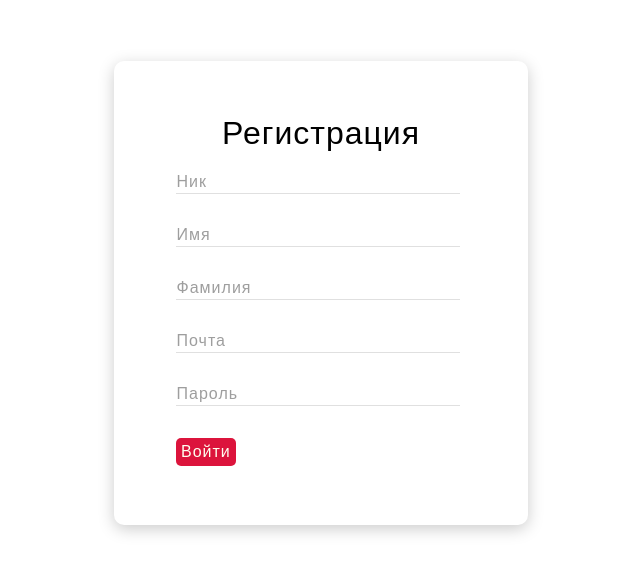
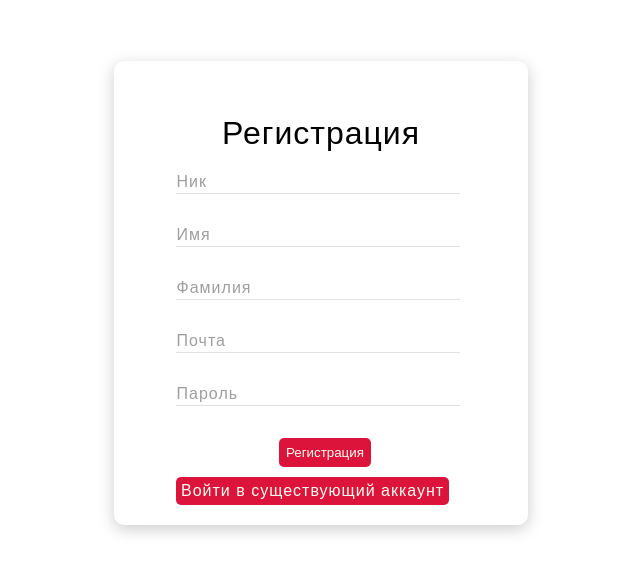
Before and after one commit to Atmoslayer/pets-service, an Angular app in the folder frontend/: page /registration in a window 1280 px wide. Shown: the part 199-772 px from the top of the page, without its empty margins (319-959 px from the left). Built offline with nearby package versions, Linux system fonts and the light colour scheme.

Commit message:
Add back to login button for registration

```diff
--- a/frontend/src/app/registration/registration.component.css
+++ b/frontend/src/app/registration/registration.component.css
@@ -18,7 +18,7 @@ body {
 }
 
 .form__input,
-.form__button {
+.login__button {
   font-family: sans-serif;
   letter-spacing: 1px;
   font-size: 16px;
@@ -58,7 +58,7 @@ body {
   border-bottom: 1px solid #8b0000;
 }
 
-.form__button, .registration__button {
+.login__button, .registration__button {
   padding: 5px 5px 5px 5px;
   margin-left: 30px;
   border: none;
@@ -75,8 +75,12 @@ body {
   padding: 7px 7px 7px 7px;
 }
 
-.form__button:focus,
-.form__button:hover {
+.login__button {
+  margin-top: 10px;
+}
+
+.login__button:focus,
+.login__button:hover {
   background-color: rgba(200, 0, 0, 50);
 }
 
--- a/frontend/src/app/registration/registration.component.html
+++ b/frontend/src/app/registration/registration.component.html
@@ -21,6 +21,7 @@
       <input type="password" formControlName="password" class="form__input" placeholder=" ">
       <label for="password" class="form__label">Пароль</label>
     </div>
-    <button type="submit" class="form__button">Войти</button>
+    <button type="submit" class="registration__button">Регистрация</button>
+    <button class="login__button" (click)="goToLogin()">Войти в существующий аккаунт</button>
   </form>
 </body>
--- a/frontend/src/app/registration/registration.component.ts
+++ b/frontend/src/app/registration/registration.component.ts
@@ -59,4 +59,12 @@ export class RegistrationComponent {
     )
   }
 
+  goToLogin($check: string = ''): void {
+    const navigationDetails: string[] = ['/login'];
+    if($check.length) {
+      navigationDetails.push($check);
+    }
+    this.router.navigate(navigationDetails);
+  }
+
 }
```
